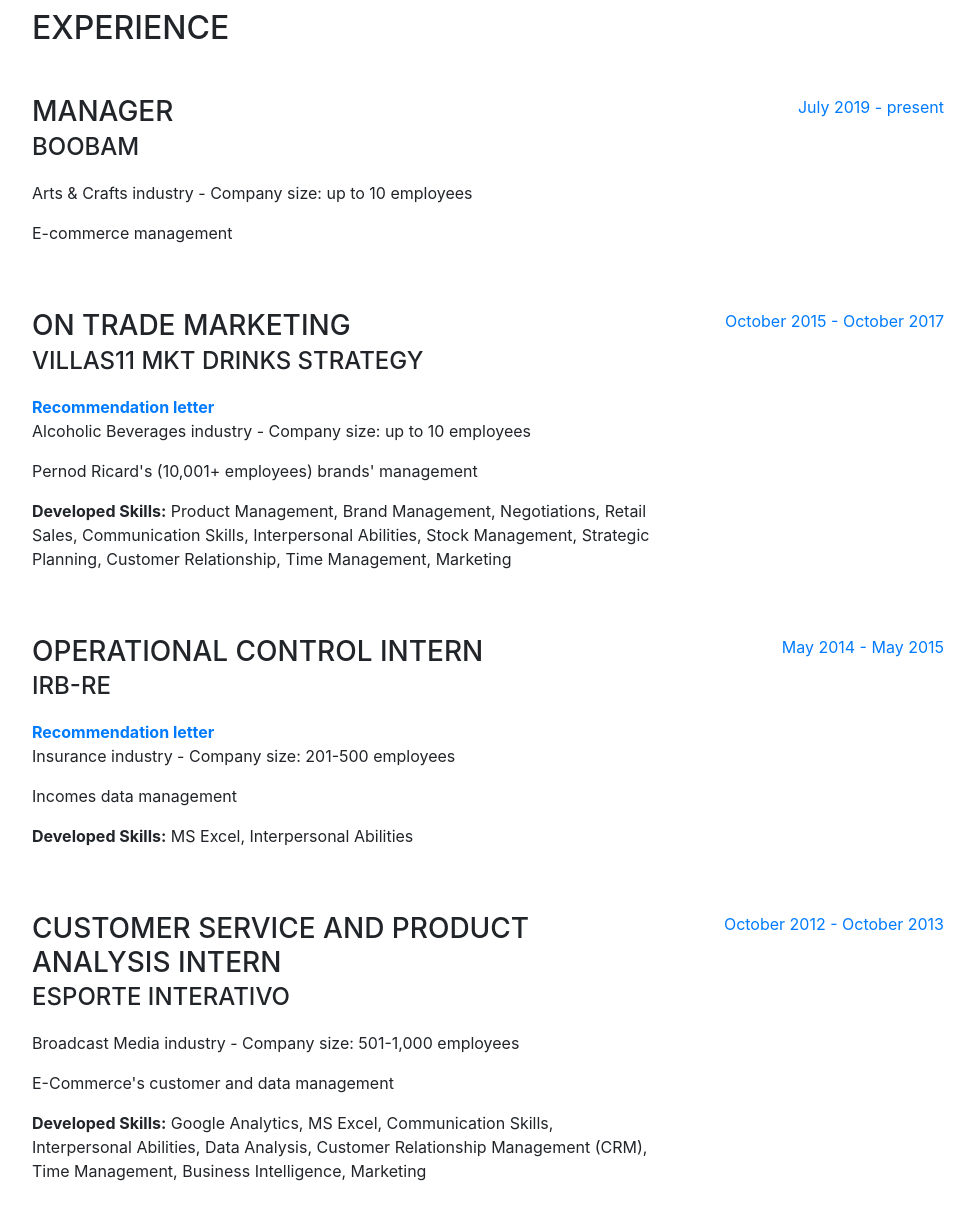
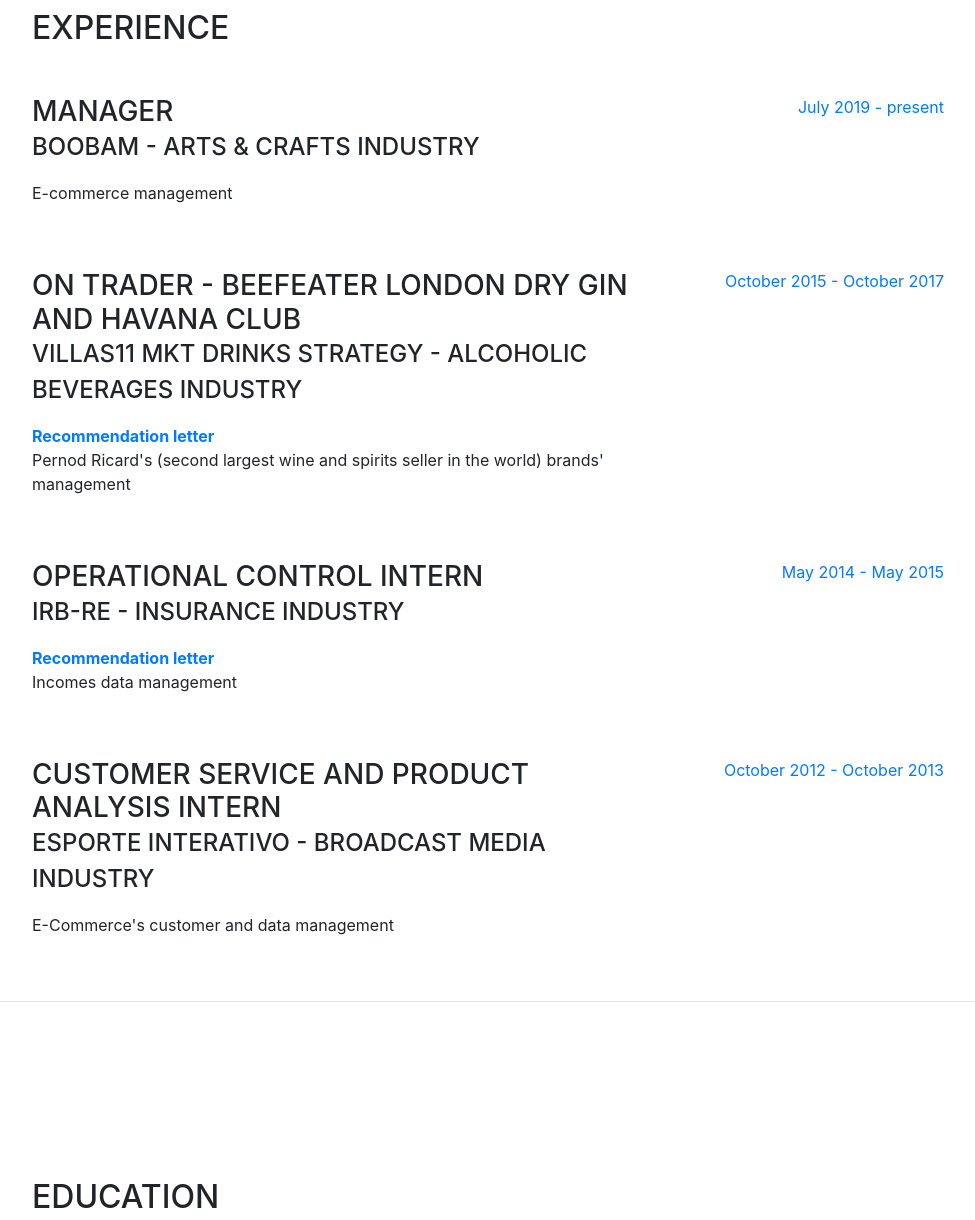
Before and after one commit to eynlanzer/cv, a website with bundled scripts: page index.html in a window 1280 px wide. Shown: the part 840-2060 px from the top of the page, without its empty margins (288-1263 px from the left). Built offline with nearby package versions, Linux system fonts and the light colour scheme; a web font is replaced by a local one.

Commit message:
updated CV

```diff
--- a/index.html
+++ b/index.html
@@ -121,8 +121,7 @@
           <div class="resume-item d-flex flex-column flex-md-row mb-5">
             <div class="resume-content mr-auto">
               <h3 class="mb-0">Manager</h3>
-              <div class="subheading mb-3">Boobam</div>
-              <p>Arts & Crafts industry - Company size: up to 10 employees</p>
+              <div class="subheading mb-3">Boobam - Arts & Crafts industry</div>
               <p>E-commerce management</p>
             </div>
             <div class="resume-date text-md-right">
@@ -132,12 +131,10 @@
 
           <div class="resume-item d-flex flex-column flex-md-row mb-5">
             <div class="resume-content mr-auto">
-              <h3 class="mb-0">On Trade Marketing</h3>
-              <div class="subheading mb-3">Villas11 Mkt Drinks Strategy</div>
+              <h3 class="mb-0">On Trader - Beefeater London Dry Gin and Havana Club</h3>
+              <div class="subheading mb-3">Villas11 Mkt Drinks Strategy - Alcoholic Beverages industry</div>
               <div class="test-score"><a href="img/Professional Recommendation letter - Villas11.pdf" target="_blank">Recommendation letter</div></a>
-              <p>Alcoholic Beverages industry - Company size: up to 10 employees</p>
-              <p>Pernod Ricard's (10,001+ employees) brands' management</p>
-              <p><strong>Developed Skills:</strong> Product Management, Brand Management, Negotiations, Retail Sales, Communication Skills, Interpersonal Abilities, Stock Management, Strategic Planning, Customer Relationship, Time Management, Marketing</p>
+              <p>Pernod Ricard's (second largest wine and spirits seller in the world) brands' management</p>
             </div>
             <div class="resume-date text-md-right">
               <span class="text-primary">October 2015 - October 2017</span>
@@ -147,11 +144,9 @@
           <div class="resume-item d-flex flex-column flex-md-row mb-5">
             <div class="resume-content mr-auto">
               <h3 class="mb-0">Operational Control Intern</h3>
-              <div class="subheading mb-3">IRB-RE</div>
+              <div class="subheading mb-3">IRB-RE - Insurance industry</div>
               <div class="test-score"><a href="img/Professional Recommendation letter - IRB-RE.pdf" target="_blank">Recommendation letter</div></a>
-              <p>Insurance industry - Company size: 201-500 employees</p>
               <p>Incomes data management</p>
-              <p><strong>Developed Skills:</strong> MS Excel, Interpersonal Abilities</p>
             </div>
             <div class="resume-date text-md-right">
               <span class="text-primary">May 2014 - May 2015</span>
@@ -161,10 +156,8 @@
           <div class="resume-item d-flex flex-column flex-md-row">
             <div class="resume-content mr-auto">
               <h3 class="mb-0">Customer Service and Product Analysis Intern</h3>
-              <div class="subheading mb-3">Esporte Interativo </div>
-              <p>Broadcast Media industry - Company size: 501-1,000 employees</p>
+              <div class="subheading mb-3">Esporte Interativo - Broadcast Media industry</div>
               <p>E-Commerce's customer and data management</p>
-              <p><strong>Developed Skills:</strong> Google Analytics, MS Excel, Communication Skills, Interpersonal Abilities, Data Analysis, Customer Relationship Management (CRM), Time Management, Business Intelligence, Marketing</p>
             </div>
             <div class="resume-date text-md-right">
               <span class="text-primary">October 2012 - October 2013</span>
```
